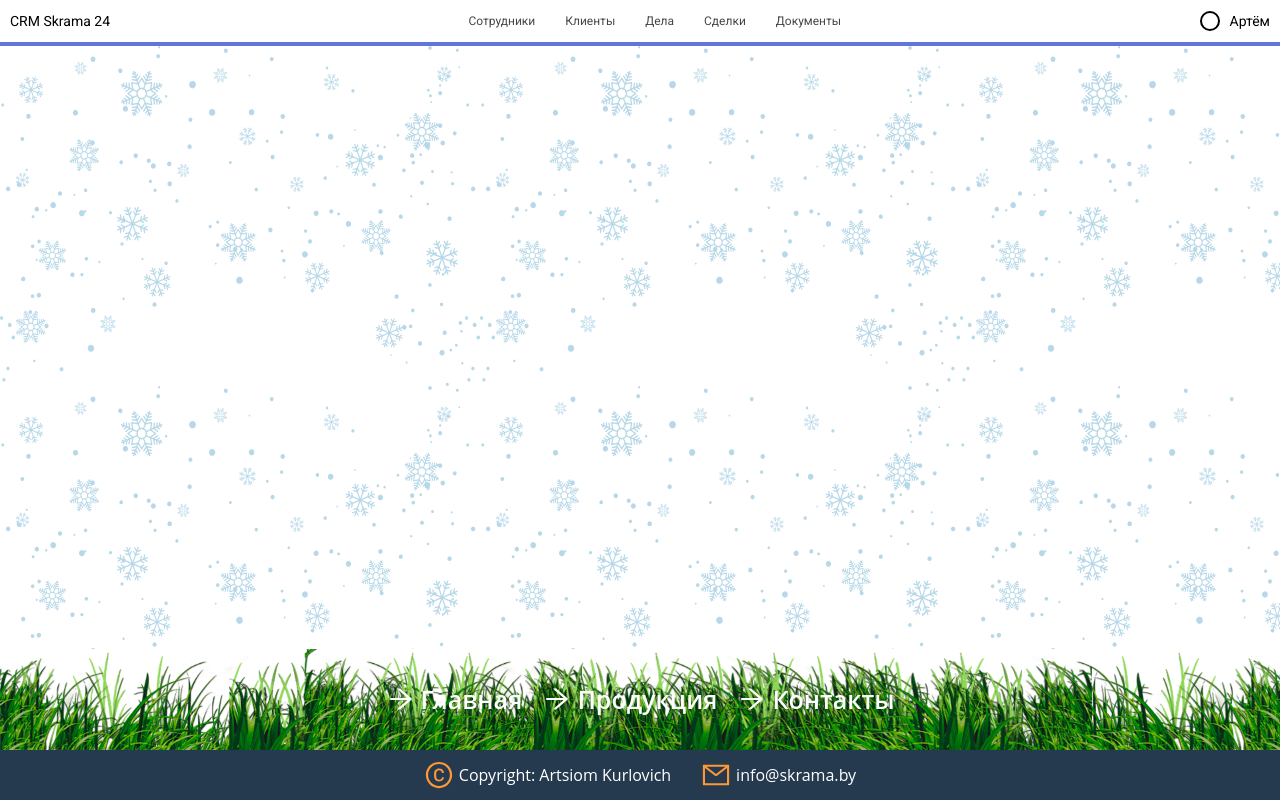
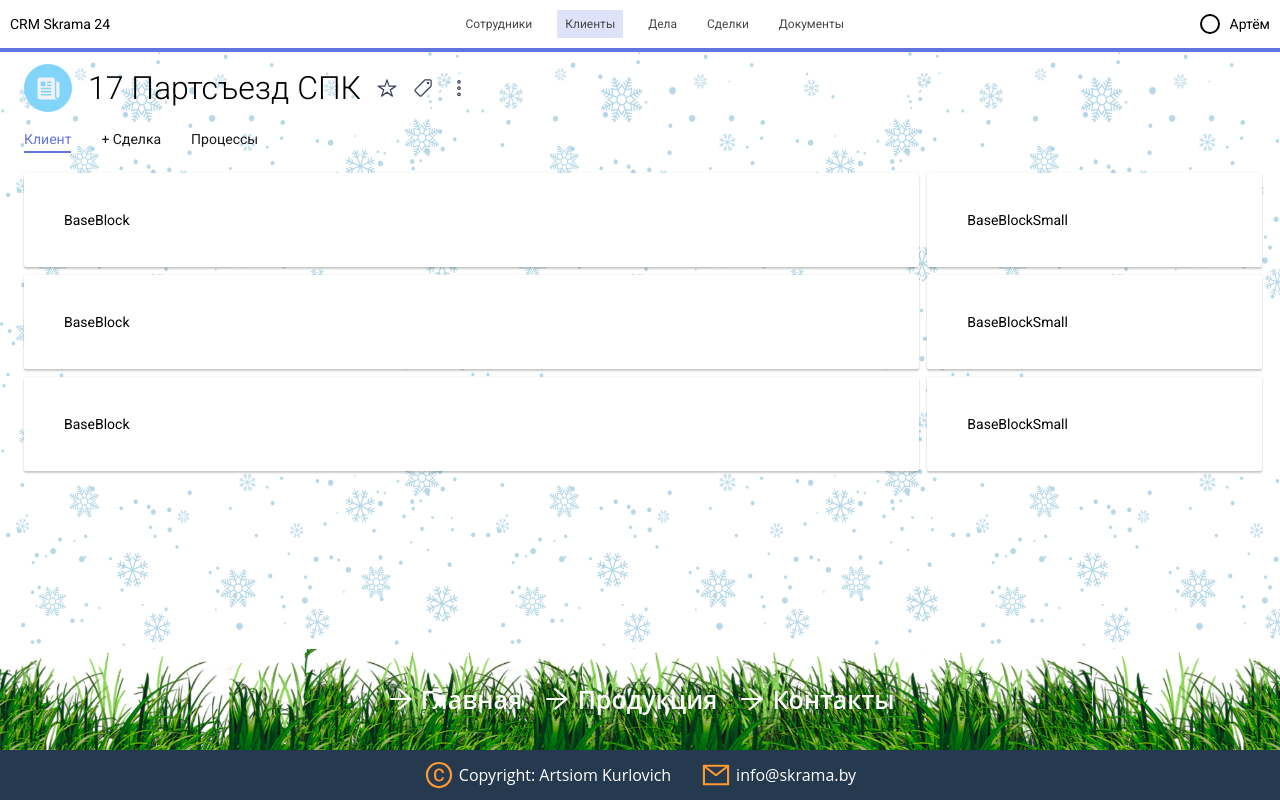
Before and after one commit to akurlovich/CRM-client, a React (Create React App) app: page / in a window 1280 px wide. Built offline with nearby package versions, Linux system fonts and the light colour scheme; no server answers.

Commit message:
feat: baseblock layout

```diff
--- a/package.json
+++ b/package.json
@@ -3,6 +3,7 @@
   "version": "0.1.0",
   "private": true,
   "dependencies": {
+    "@react-icons/all-files": "^4.1.0",
     "@reduxjs/toolkit": "^2.0.1",
     "@testing-library/jest-dom": "^5.17.0",
     "@testing-library/react": "^13.4.0",
--- /dev/null
+++ b/src/components/BaseBlock/BaseBlock.tsx
@@ -0,0 +1,10 @@
+import React, { FC } from 'react';
+import './baseblock.scss';
+
+const BaseBlockInner: FC = () => {
+  return (
+    <section className='baseblock'>BaseBlock</section>
+  )
+}
+
+export const BaseBlock = React.memo(BaseBlockInner);
--- /dev/null
+++ b/src/components/BaseBlock/BaseBlockSmall.tsx
@@ -0,0 +1,10 @@
+import React, { FC } from 'react';
+import './baseblock.scss';
+
+const BaseBlockSmallInner: FC = () => {
+  return (
+    <section className='baseblock small'>BaseBlockSmall</section>
+  )
+}
+
+export const BaseBlockSmall = React.memo(BaseBlockSmallInner);
--- /dev/null
+++ b/src/components/BaseBlock/baseblock.scss
@@ -0,0 +1,20 @@
+.baseblock {
+  max-width: 100%;
+  flex-basis: 70%;
+  flex-grow: 1;
+  flex-shrink: 0;
+  margin-bottom: 8px;
+  margin-right: 8px;
+  // width: calc(100% - 8px);
+  background: #fff;
+  border-radius: 2px;
+  padding: 40px;
+  // margin: 20px;
+  box-shadow: 0 0 2px 0 rgba(0,0,0,.1), 0 2px 2px 0 rgba(0,0,0,.2);
+
+  &.small {
+    // background-color: aqua;
+    flex-basis: 25%;
+  }
+
+}
--- a/src/components/Header/Header.tsx
+++ b/src/components/Header/Header.tsx
@@ -14,7 +14,7 @@ export const Header: FC = () => {
         <nav className="header__nav">
           <ul>
             <li>Сотрудники</li>
-            <li>Клиенты</li>
+            <li className="active">Клиенты</li>
             <li>Дела</li>
             <li>Сделки</li>
             <li>Документы</li>
--- a/src/components/Header/header.scss
+++ b/src/components/Header/header.scss
@@ -22,11 +22,18 @@
       display: flex;
       width: 100%;
       justify-content: space-between;
+      align-items: center;
 
       & > li {
         color: var(--text-color-secondary);
         font-size: 12px;
         padding: 15px;
+
+        &.active {
+         background-color: rgba(97, 117, 225, 0.2);
+         margin: 10px;
+         padding: 8px;
+        }
       }
     }
   }
--- a/src/components/Home/Home.tsx
+++ b/src/components/Home/Home.tsx
@@ -1,7 +1,13 @@
 import React, { FC, useEffect } from "react";
 import { useAppDispatch, useAppSelector } from "../../hooks/redux";
 import { addDimension, getAllDimensions } from "../../store/reducers/DimensionReducer/DimensionActionCreaters";
+import { BaseBlock } from "../BaseBlock/BaseBlock";
 import './home.scss';
+import { IoNewspaper } from "@react-icons/all-files/io5/IoNewspaper";
+import { IoStarOutline } from "@react-icons/all-files/io5/IoStarOutline";
+import { IoPricetagOutline } from "@react-icons/all-files/io5/IoPricetagOutline";
+import { IoEllipsisVerticalOutline } from "@react-icons/all-files/io5/IoEllipsisVerticalOutline";
+import { BaseBlockSmall } from "../BaseBlock/BaseBlockSmall";
 
 const HomeInner: FC = () => {
   const { dimensionAll } = useAppSelector(state => state.dimensionReducer);
@@ -22,6 +28,32 @@ const HomeInner: FC = () => {
 
   return (
     <main className="main">
+      <header className="main__header">
+        <div className="main__header__title">
+          <div className="avatar">
+            <IoNewspaper size={25}/>
+          </div>
+          <div className="title">
+            17 Партсъезд СПК
+          </div>
+          <IoStarOutline size={20} color={'#3e425e'}/>
+          <IoPricetagOutline size={20} color={'#3e425e'}/>
+          <IoEllipsisVerticalOutline size={20} color={'#3e425e'}/>
+        </div>
+        <div className="main__header__links">
+          <span className="active">Клиент</span>
+          <span>+ Сделка</span>
+          <span>Процессы</span>
+        </div>
+      </header>
+      <div className="main__wrapper">
+        <BaseBlock/>
+        <BaseBlockSmall/>
+        <BaseBlock/>
+        <BaseBlockSmall/>
+        <BaseBlock/>
+        <BaseBlockSmall/>
+      </div>
       {/* <button
         onClick={onclickbutton}
         className="div">HI!!!!!!!!!!!!!!!!!
--- a/src/components/Home/home.scss
+++ b/src/components/Home/home.scss
@@ -2,9 +2,57 @@
   background-image: url('../../assets/main-bg.png') ;
   width: 100%;
   flex: 1 1 auto;
+  padding: 12px 10px 38px 24px;
+
+  &__header {
+
+    &__title {
+      display: flex;
+      align-items: center;
+      gap: 16px;
+
+      & > .avatar {
+        width: 48px;
+        height: 48px;
+        border-radius: 100%;
+        background-color: var(--avatar-main);
+        display: flex;
+        align-items: center;
+        text-align: center;
+        justify-content: center;
+        color: var(--icon-light);
+        // margin-right: 6px;
+      }
+
+      & > .title {
+        font-size: 32px;
+        font-weight: 300;
+        line-height: 1.4;
+
+      }
+
+
+    }
+
+    &__links {
+      display: flex;
+      padding: 20px 0px;
+      gap: 30px;
+      color: var(--text-color-default);
+
+      & > .active {
+        color: var(--link-active);
+        border-bottom: 2px solid var(--link-active);
+        padding-bottom: 5px;
+      }
+    }
+  }
 
   &__wrapper {
     // height: 68vh;
     // background: rgba(255,255,255, 0.4);
+    display: flex;
+    flex-wrap: wrap;
   }
+
 }
--- a/src/scss/_variable.scss
+++ b/src/scss/_variable.scss
@@ -15,6 +15,8 @@
   --border-color-base-light: #e5e5e5;
   --icon-milestone-neutral: #d9d9d9;
   --icon-light: #f2f2f2;
+  --avatar-main: #81d4fa;
+  --link-active: #6175e1;
 
   --primary-color: #7fad39;
   --seconday-color: #120851;
```
Also changed, not shown: 1 other file (tests, documents, lock files or other folders).
